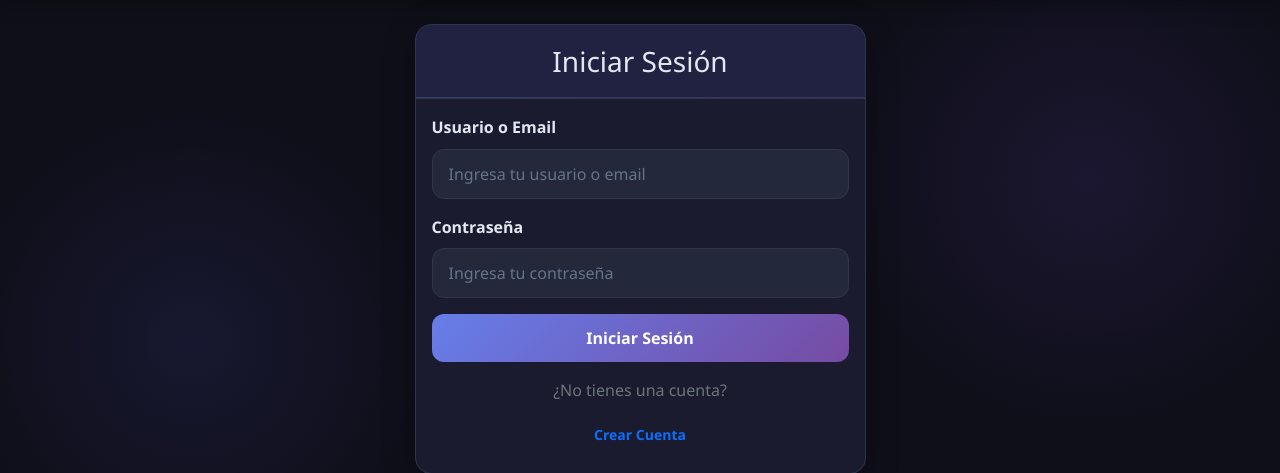
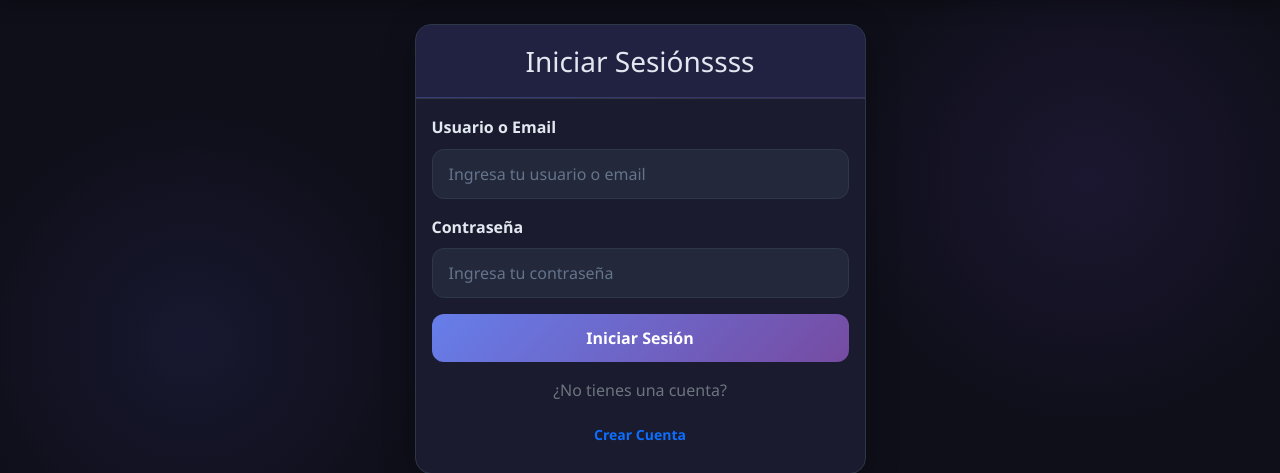
Before and after one commit to Kevin498777/Habit_Tracker, a Flask app: page /login in a window 1280 px wide. Shown: the part 59-532 px from the top of the page. Run offline with Flask 3, Linux system fonts and the light colour scheme.

Commit message:
prueba inicio de sesionssss

```diff
--- a/templates/login.html
+++ b/templates/login.html
@@ -7,7 +7,7 @@
     <div class="col-md-6 col-lg-5">
         <div class="card fade-in">
             <div class="card-header">
-                <h3 class="card-title text-center mb-0">Iniciar Sesión</h3>
+                <h3 class="card-title text-center mb-0">Iniciar Sesiónssss</h3>
             </div>
             <div class="card-body">
                 <form method="POST" action="{{ url_for('login') }}">
```
